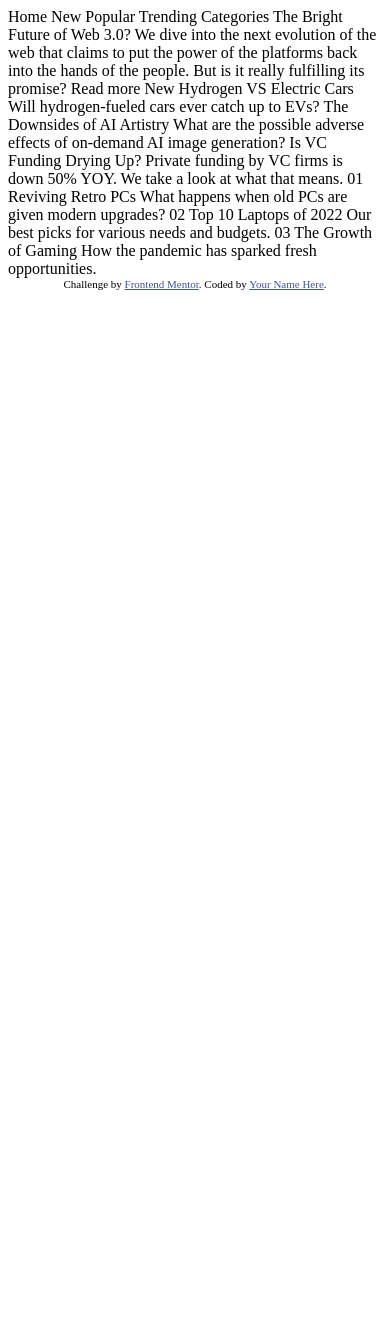
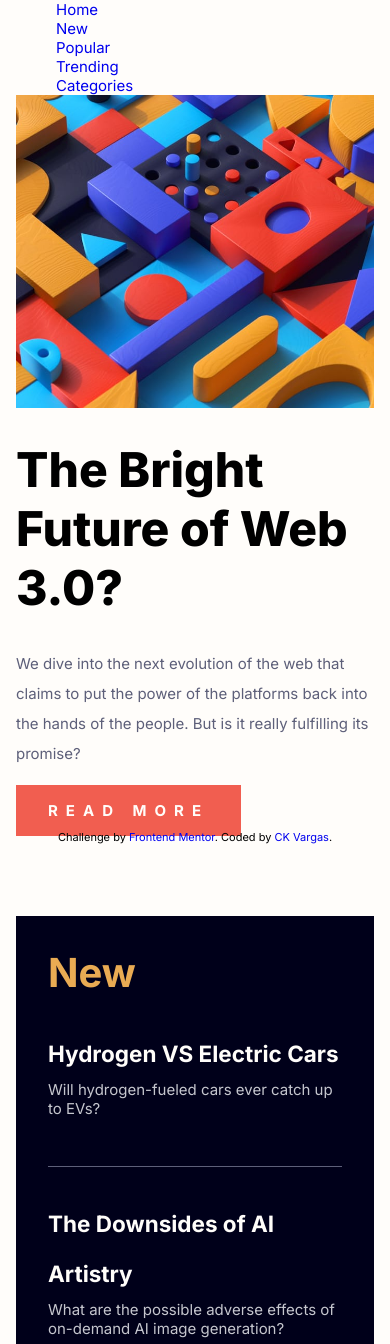
Before and after one commit to devCKVargas/news-homepage-challenge, a plain HTML site: page index.html in a window 390 px wide. Shown: the top 1344 px of the page. Before the commit the page ends 844 px from the top, so only its background shows below. Drawn offline with Linux system fonts and the light colour scheme.

Commit message:
Day 1 - mobile done until News section

```diff
--- a/index.html
+++ b/index.html
@@ -1,60 +1,88 @@
 <!DOCTYPE html>
 <html lang="en">
+
   <head>
     <meta charset="UTF-8">
-  <meta name="viewport" content="width=device-width, initial-scale=1.0"> <!-- displays site properly based on user's device -->
+    <meta name="viewport" content="width=device-width, initial-scale=1.0">
+    <link rel="icon" type="image/png" sizes="32x32" href="./images/favicon-32x32.png">
+    <link rel="stylesheet" href="styles.css">
+    <link rel="preconnect" href="https://fonts.googleapis.com">
+    <link rel="preconnect" href="https://fonts.gstatic.com" crossorigin>
+    <link href="https://fonts.googleapis.com/css2?family=Inter:wght@400;700;800&display=swap" rel="stylesheet">
+    <title>Frontend Mentor | News homepage</title>
+  </head>
 
-  <link rel="icon" type="image/png" sizes="32x32" href="./images/favicon-32x32.png">
-
-  <title>Frontend Mentor | News homepage</title>
-
-  <!-- Feel free to remove these styles or customise in your own stylesheet 👍 -->
-  <style>
-    .attribution { font-size: 11px; text-align: center; }
-    .attribution a { color: hsl(228, 45%, 44%); }
-  </style>
-</head>
   <body>
-
-  Home
-  New
-  Popular
-  Trending
-  Categories
-
-  The Bright Future of Web 3.0?
-
-  We dive into the next evolution of the web that claims to put the power of the platforms back into the hands of the people.
-  But is it really fulfilling its promise?
-
-  Read more
-
-  New
-
-  Hydrogen VS Electric Cars
-  Will hydrogen-fueled cars ever catch up to EVs?
-
-  The Downsides of AI Artistry
-  What are the possible adverse effects of on-demand AI image generation?
-
-  Is VC Funding Drying Up?
-  Private funding by VC firms is down 50% YOY. We take a look at what that means.
-
+    <header>
+      <nav class="navbar" id="navbar">
+        <ul class="nav--list">
+          <li><a href="#home">Home</a></li>
+          <li><a href="#new">New</a></li>
+          <li><a href="#popular">Popular</a></li>
+          <li><a href="#trending">Trending</a></li>
+          <li><a href="#categories">Categories</a></li>
+        </ul>
+      </nav>
+    </header>
+    <main>
+      <article class="container">
+        <article class="main--wrapper">
+          <picture class="heading--img--container">
+            <source srcset="./assets/images/image-web-3-desktop.jpg" media="(min-width: 50rem)">
+            <img src="./assets/images/image-web-3-mobile.jpg" class="heading--img" alt="Puzzle Game">
+          </picture>
+          <div class="main--heading">
+            <h1 class="main--heading--text">The Bright Future of Web 3.0?</h1>
+          </div>
+          <div class="main--paragraph">
+            <p class="main--paragraph--text">
+              We dive into the next evolution of the web that claims to put the power of the platforms back into the
+              hands of the people. But is it really fulfilling its promise?
+            </p>
+            <button class="main--button"><a href="#">Read more</a></button>
+          </div>
+          <div class="aside--wrapper" id="new">
+            <h1 class="news--heading"><a href="#new">New</a></h1>
+            <article class="news--article">
+              <h2 class="news--title"><a href="#">Hydrogen VS Electric Cars</a></h2>
+              <p class="news--description">Will hydrogen-fueled cars ever catch up to EVs?</p>
+            </article>
+            <article class="news--article">
+              <h2 class="news--title"><a href="#">The Downsides of AI Artistry</a></h2>
+              <p class="news--description">What are the possible adverse effects of on-demand AI image generation?</p>
+            </article>
+            <article class="news--article">
+              <h2 class="news--title"><a href="#">Is VC Funding Drying Up?</a></h2>
+              <p class="news--description">Private funding by VC firms is down 50% YOY. We take a look at what that
+                means.
+              </p>
+            </article>
+          </div>
+          <div class="footer--wrapper">
+            <div>
               01
               Reviving Retro PCs
               What happens when old PCs are given modern upgrades?
-
+            </div>
+            <div>
               02
               Top 10 Laptops of 2022
               Our best picks for various needs and budgets.
-
+            </div>
+            <div>
               03
               The Growth of Gaming
               How the pandemic has sparked fresh opportunities.
+            </div>
+          </div>
+          </div>
 
-  <div class="attribution">
+    </main>
+
+    <footer class="footer attribution">
       Challenge by <a href="https://www.frontendmentor.io?ref=challenge" target="_blank">Frontend Mentor</a>.
-    Coded by <a href="#">Your Name Here</a>.
-  </div>
+      Coded by <a href="https://github.com/CKVargas/" target="_blank">CK Vargas</a>.
+    </footer>
   </body>
+
 </html>
--- /dev/null
+++ b/styles.css
@@ -0,0 +1,274 @@
+/*
+  1. Use a more-intuitive box-sizing model.
+*/
+*,
+*::before,
+*::after {
+	box-sizing: border-box;
+}
+
+/*
+    2. Remove default margin
+  */
+* {
+	margin: 0;
+}
+
+/*
+    3. Allow percentage-based heights in the application
+  */
+html,
+body {
+	height: 100%;
+}
+
+/*
+    Typographic tweaks!
+    4. Add accessible line-height
+    5. Improve text rendering
+  */
+body {
+	line-height: 1.5;
+	-webkit-font-smoothing: antialiased;
+}
+
+/*
+    6. Improve media defaults
+  */
+img,
+picture,
+video,
+canvas,
+svg {
+	display: block;
+	max-width: 100%;
+}
+
+/*
+    7. Remove built-in form typography styles
+  */
+input,
+button,
+textarea,
+select {
+	font: inherit;
+}
+
+/*
+    8. Avoid text overflows
+  */
+p,
+h1,
+h2,
+h3,
+h4,
+h5,
+h6 {
+	overflow-wrap: break-word;
+}
+
+/*
+    9. Create a root stacking context
+  */
+#root,
+#--next {
+	isolation: isolate;
+}
+
+/* css reset */
+
+/* # Front-end Style Guide
+- Mobile: 375px
+- Desktop: 1440px
+### Body Copy
+- Font size (paragraph): 15px
+### Font
+- Family: [Inter](https://fonts.google.com/specimen/Inter)
+- Weights: 400, 700, 800 */
+
+/* global css ========== */
+
+:root {
+	--clr-accent-orange: hsl(35, 77%, 62%);
+	--clr-accent-red: hsl(5, 85%, 63%);
+
+	--clr-neutral-100: hsl(36, 100%, 99%);
+	--clr-neutral-200: hsl(233, 8%, 79%);
+	--clr-neutral-300: hsl(236, 13%, 42%);
+	--clr-neutral-400: hsl(240, 100%, 5%);
+	--fw-normal: 400;
+	--fw-bold: 700;
+	--fw-bolder: 800;
+	--ff-primary: "Inter", sans-serif;
+}
+
+li {
+	list-style: none;
+}
+
+a {
+	text-decoration: none;
+}
+
+body {
+	font: 15px var(--ff-primary);
+	background: var(--clr-neutral-100);
+	padding-inline: 1rem;
+}
+
+/* footer ========== */
+
+.footer {
+	position: fixed;
+	left: 0;
+	bottom: 0;
+	width: 100%;
+	text-align: center;
+	font-weight: var(--fw-normal);
+	font-size: 11px;
+	padding-inline: 3rem;
+}
+
+/* end of global css ========== */
+
+/* spacing ========= */
+.main--wrapper > *,
+.main--paragraph--text {
+	margin-bottom: 2rem;
+}
+
+.main--paragraph .main--button {
+	margin-bottom: 4rem;
+}
+
+/* main ========== */
+
+.heading--img {
+	margin-inline: auto;
+}
+
+.main--heading--text {
+	font-size: 3rem;
+	max-width: 12ch;
+	font-weight: var(--fw-bolder);
+}
+
+.main--paragraph {
+	/* padding-bottom: 5rem; */
+}
+
+.main--paragraph--text {
+	color: var(--clr-neutral-300);
+	line-height: 2;
+	max-width: 80ch;
+}
+
+.main--button {
+	all: unset;
+}
+
+.main--button a {
+	color: var(--clr-neutral-100);
+	background: var(--clr-accent-red);
+	padding: 1rem 2rem;
+	text-transform: uppercase;
+	letter-spacing: 0.5rem;
+	font-weight: var(--fw-bold);
+}
+
+.main--button :is(:hover, :focus-visible) {
+	background: var(--clr-neutral-400);
+}
+
+/* aside ========== */
+.aside--wrapper {
+	background: var(--clr-neutral-400);
+	color: var(--clr-neutral-100);
+	padding: 2rem;
+}
+
+.news--heading a {
+	font-size: 2.5rem;
+	color: var(--clr-accent-orange);
+}
+
+.news--title {
+	line-height: 2.25;
+}
+
+.news--title a {
+	color: var(--clr-neutral-100);
+}
+
+.news--title a:is(:hover, :focus-visible) {
+	color: var(--clr-accent-orange);
+}
+
+.news--description {
+	color: var(--clr-neutral-200);
+}
+
+.news--article,
+.news--heading {
+	margin-bottom: 2rem;
+}
+
+.news--article {
+	padding-bottom: 3rem;
+	border-bottom: 1px solid var(--clr-neutral-300);
+}
+
+.news--article:last-child {
+	padding: unset;
+	border: 0;
+	margin: unset;
+}
+
+@media (min-width: 50rem) {
+	.main--wrapper {
+		display: grid;
+		grid-template-columns: repeat(3, 1fr);
+		grid-template-rows: repeat(3, 1fr);
+		gap: 1rem;
+		grid-template-areas:
+			"image image news"
+			"heading cta news"
+			"footer footer footer";
+		/* outline: 5px solid black; */
+	}
+
+	.main--wrapper > div,
+	.footer--wrapper > div {
+		outline: 3px solid var(--clr-accent-red);
+	}
+
+	.main--wrapper .heading--img--container {
+		grid-column: span 2;
+	}
+
+	.heading--img {
+		margin: unset;
+	}
+
+	.main--wrapper .main--heading {
+		background: var(--clr-accent-orange);
+		grid-area: heading;
+	}
+
+	.main--paragraph {
+		display: flex;
+		flex-direction: column;
+		align-items: flex-start;
+		justify-content: space-between;
+		padding-bottom: 1rem;
+	}
+
+	/* aside wrapper ========== */
+	.aside--wrapper {
+		grid-area: news;
+	}
+
+	.footer--wrapper {
+		grid-area: footer;
+	}
+}
```
Lines whose indentation alone changed are shown as unchanged.
